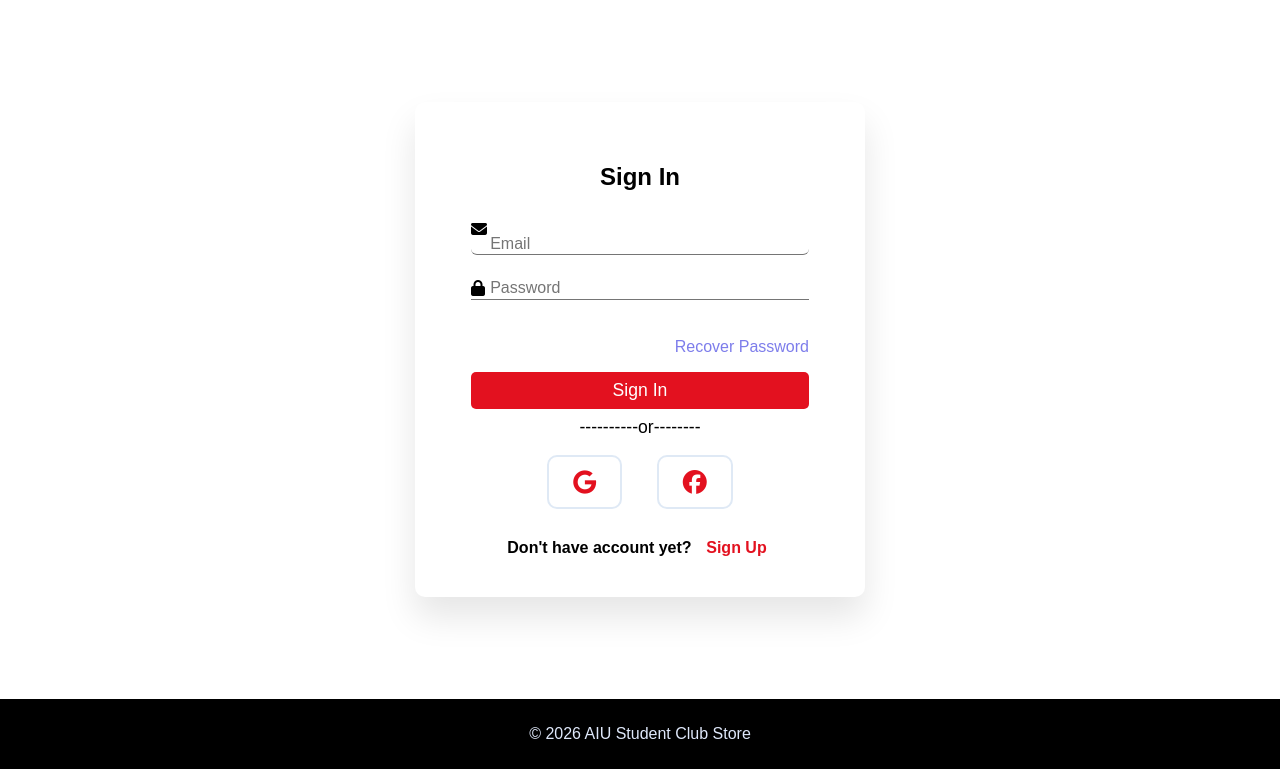
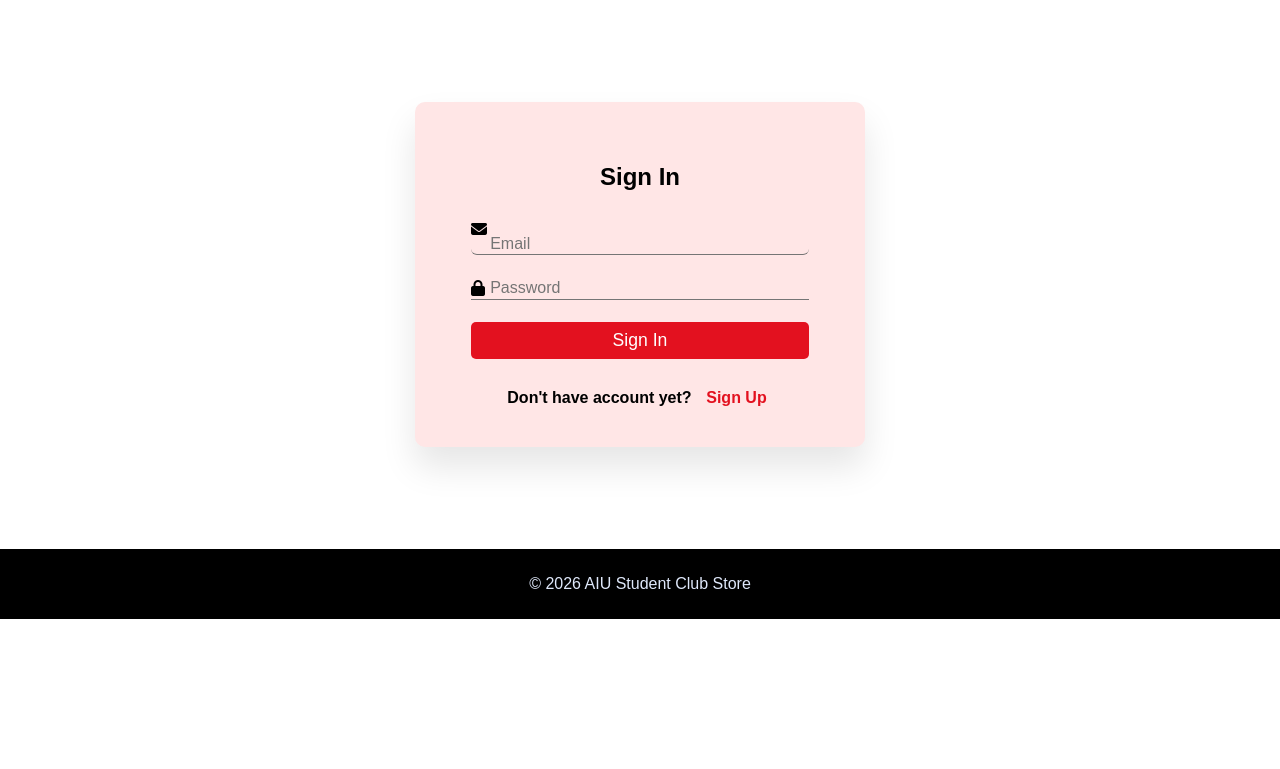
Before and after one commit to sherlynmuthoni52-ops/AIU-CLUB-STORE, a PHP site: page /login.php in a window 1280 px wide. Shown: the part 54-823 px from the top of the page. After the commit the page ends 673 px from the top, so only its background shows below. Run offline with PHP 8.4, Linux system fonts and the light colour scheme.

Commit message:
removed icons and recover pass and changed form colour

```diff
--- a/login.php
+++ b/login.php
@@ -76,16 +76,8 @@ require __DIR__ . '/includes/header.php';
         <input type="password" name="password" id="signin-password" placeholder="Password" required>
         <label for="signin-password">Password</label>
       </div>
-      <p class="recover">
-        <a href="#">Recover Password</a>
-      </p>
       <input type="submit" class="btn" value="Sign In" name="signIn">
     </form>
-    <p class="or">----------or--------</p>
-    <div class="icons">
-      <i class="fab fa-google"></i>
-      <i class="fab fa-facebook"></i>
-    </div>
     <div class="links">
       <p>Don't have account yet?</p>
       <button type="button" id="signUpButton">Sign Up</button>
@@ -115,11 +107,6 @@ require __DIR__ . '/includes/header.php';
       </div>
       <input type="submit" class="btn" value="Sign Up" name="signUp">
     </form>
-    <p class="or">----------or--------</p>
-    <div class="icons">
-      <i class="fab fa-google"></i>
-      <i class="fab fa-facebook"></i>
-    </div>
     <div class="links">
       <p>Already Have Account ?</p>
       <button type="button" id="signInButton">Sign In</button>
--- a/style.css
+++ b/style.css
@@ -332,7 +332,7 @@ input[type="text"], input[type="email"], input[type="number"], select {
    Authentication Page Styles
    ============================================ */
 .auth-container {
-  background: #fff;
+  background: #ffe6e6;
   width: 450px;
   max-width: 90%;
   padding: 1.5rem;
```
